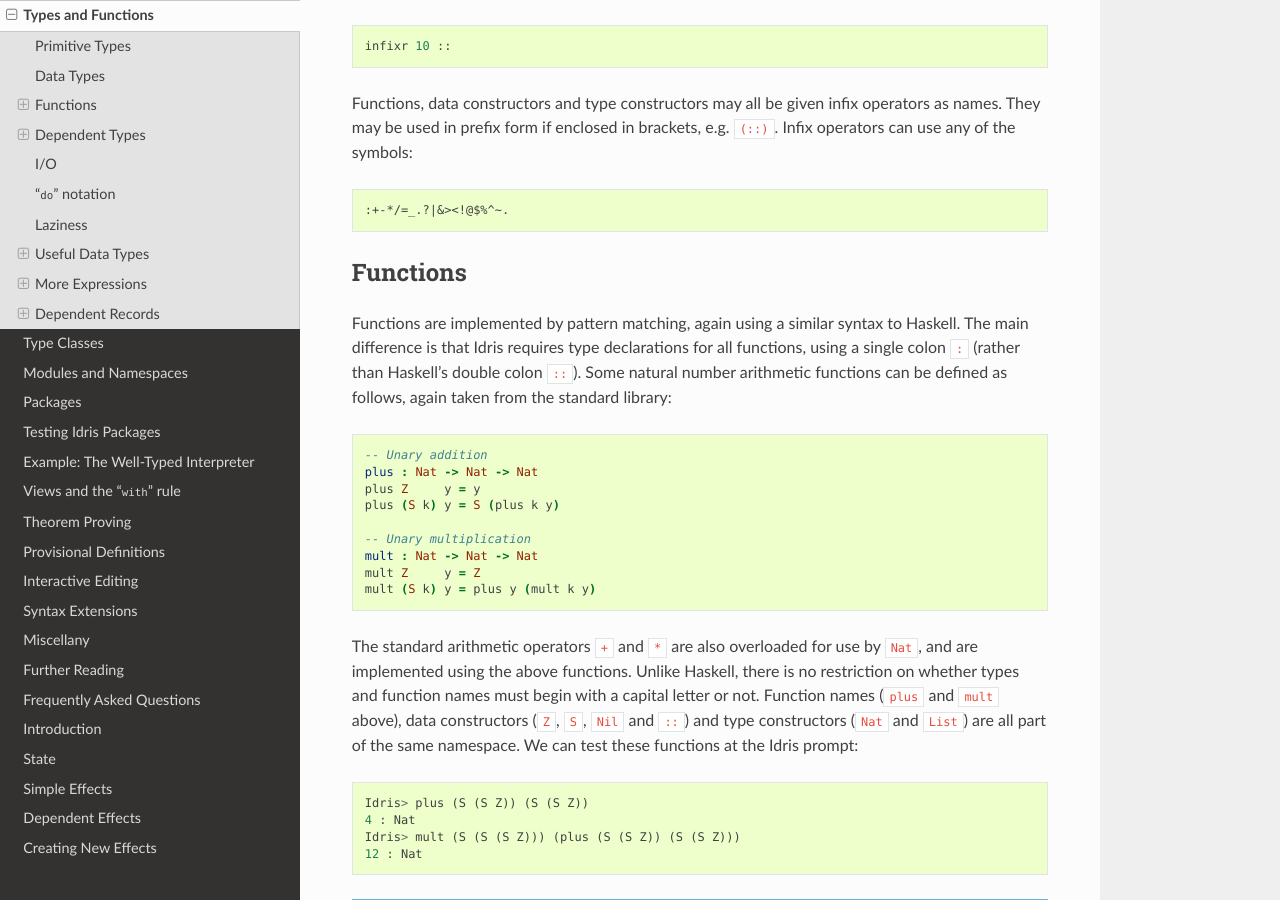
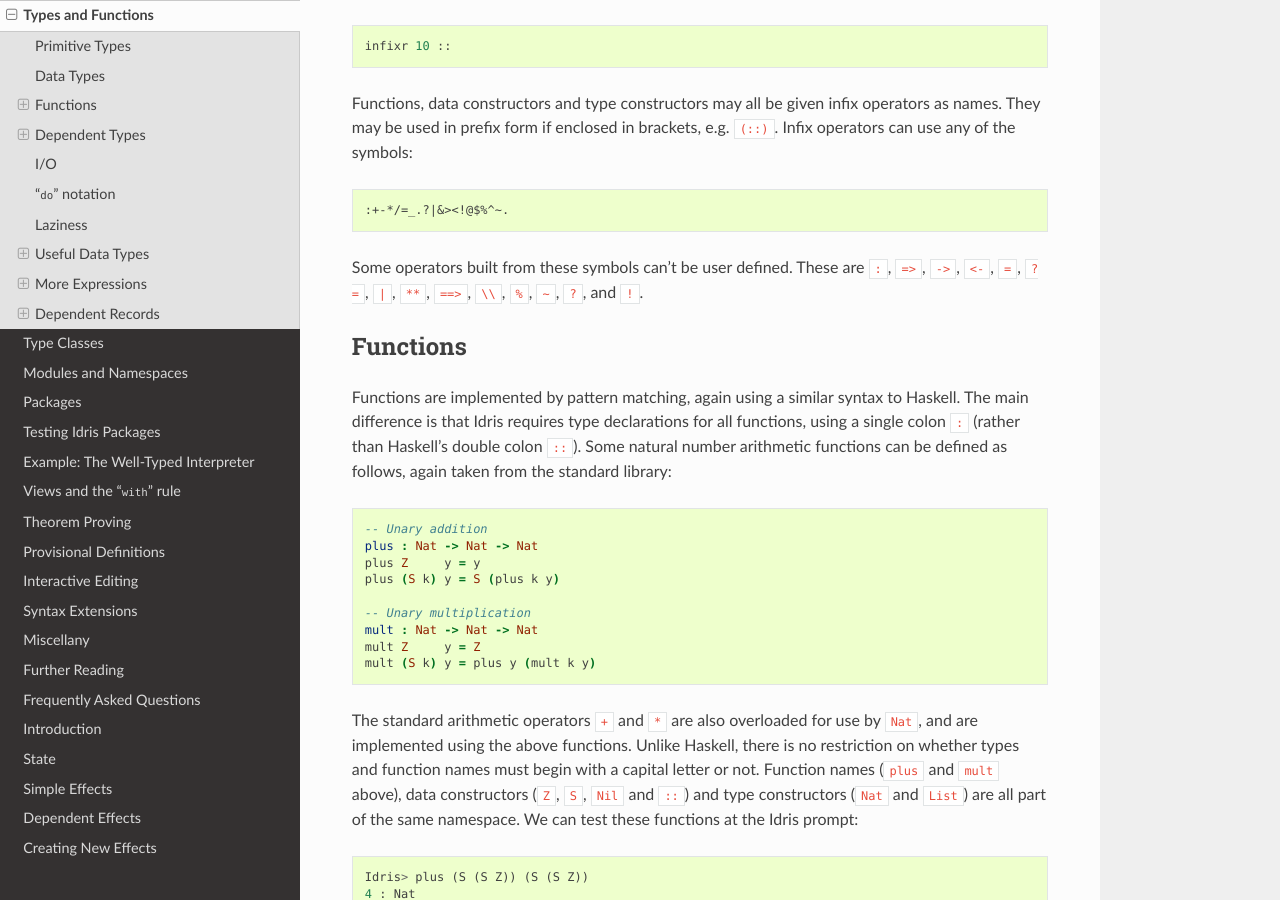
Before and after one commit to idris-lang/Idris-dev, a Sphinx documentation site: the page built from docs/tutorial/typesfuns.rst, in a window 1280 px wide and 900 px high, scrolled down 1645 px. Built offline with Sphinx 7.4.7 and the Read the Docs theme 2.0.0, drawn with Linux system fonts in a browser that asks for light colours; formulas are drawn with MathJax 3.

Commit message:
List unavailable operators
Fixes #1162

There is already an error message for it

```diff
--- a/docs/tutorial/typesfuns.rst
+++ b/docs/tutorial/typesfuns.rst
@@ -104,6 +104,10 @@ symbols:
 ::
 
     :+-*/=_.?|&><!@$%^~.
+
+Some operators built from these symbols can't be user defined. These are
+``:``,  ``=>``,  ``->``,  ``<-``,  ``=``,  ``?=``,  ``|``,  ``**``,
+``==>``,  ``\\``,  ``%``,  ``~``,  ``?``,  and ``!``.
 
 Functions
 =========
```
